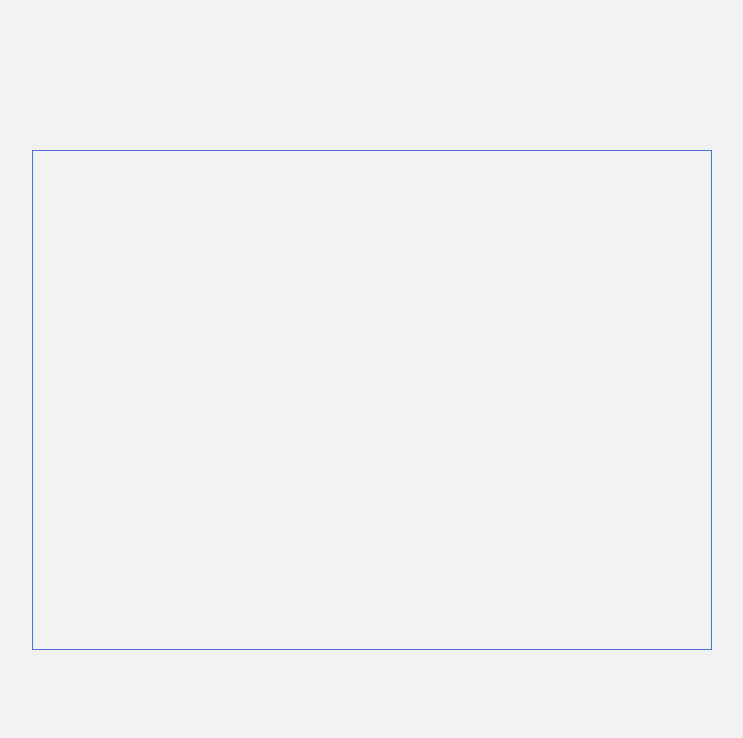
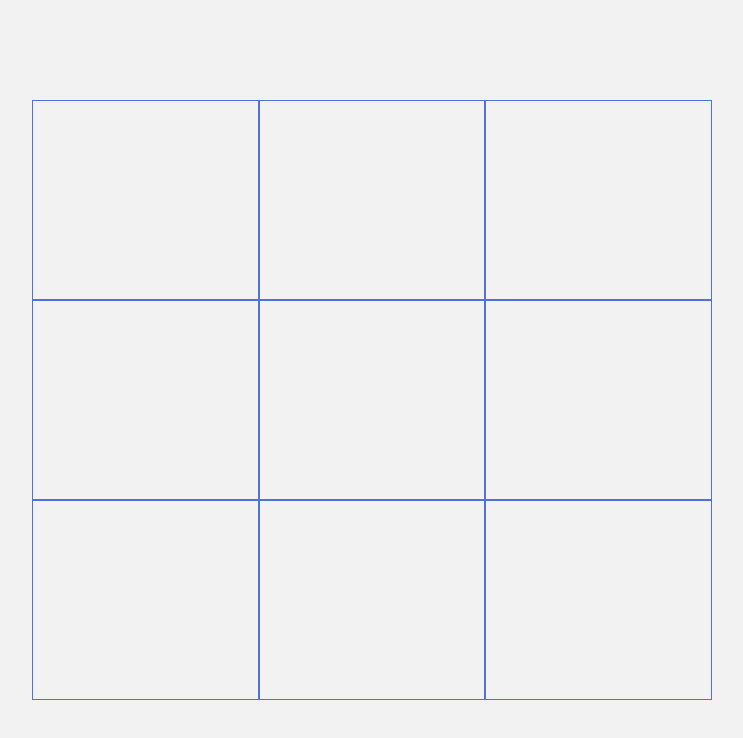
Before and after one commit to 0xkiichiro/react-xox, a React (Create React App) app: page /game in a window 1280 px wide. Shown: the top 738 px of the page, without its empty margins (348-1091 px from the left). Built offline with nearby package versions, Linux system fonts and the light colour scheme.

Commit message:
object approach

```diff
--- a/src/components/BoardPiece.jsx
+++ b/src/components/BoardPiece.jsx
@@ -1,5 +1,15 @@
-const BoardPiece = () => {
-  return <div>BoardPiece</div>;
+import boardPieceStyle from "../scss/modules/boardPiece.module.scss";
+
+const BoardPiece = ({ boardArr, setBoardArr, handleClick, id }) => {
+  return (
+    <div
+      className={boardPieceStyle["sq"]}
+      id={id}
+      onClick={(e) => handleClick(e)}
+    >
+      {boardArr[id].content}
+    </div>
+  );
 };
 
 export default BoardPiece;
--- a/src/components/GameBoard.jsx
+++ b/src/components/GameBoard.jsx
@@ -1,7 +1,46 @@
-import boardStyle from "../scss/components/gameBoard.module.scss";
+import { useState } from "react";
+import boardStyle from "../scss/modules/gameBoard.module.scss";
+import BoardPiece from "./BoardPiece";
 
 const GameBoard = () => {
-  return <div className={boardStyle["game-board"]}></div>;
+  const [boardArr, setBoardArr] = useState([
+    { id: 0, content: "" },
+    { id: 1, content: "" },
+    { id: 2, content: "" },
+    { id: 3, content: "" },
+    { id: 4, content: "" },
+    { id: 5, content: "" },
+    { id: 6, content: "" },
+    { id: 7, content: "" },
+    { id: 8, content: "" },
+  ]);
+
+  const handleClick = (e) => {
+    console.log(boardArr);
+    boardArr.map(
+      (item) =>
+        item.id == e.target.id &&
+        setBoardArr([
+          { id: item.id, content: "X" },
+          ...boardArr.filter((item) => item.id != e.target.id),
+        ])
+    );
+    console.log(e.target.id);
+  };
+
+  return (
+    <div className={boardStyle["game-board"]}>
+      {boardArr.map((sq, index) => (
+        <BoardPiece
+          key={index}
+          id={index}
+          handleClick={handleClick}
+          boardArr={boardArr}
+          setBoardArr={setBoardArr}
+        />
+      ))}
+    </div>
+  );
 };
 
 export default GameBoard;
--- a/src/pages/GamePage.jsx
+++ b/src/pages/GamePage.jsx
@@ -4,13 +4,8 @@ import GameBoard from "../components/GameBoard";
 const GamePage = () => {
   const boardArr = [1, 2, 3, 4, 5, 6, 7, 8, 9];
   return (
-    <div className="page-container">
-      <GameBoard>
-        {boardArr.map((sq) => (
-          <BoardPiece />
-        ))}
-        <div>hello</div>
-      </GameBoard>
+    <div className="game-page-container">
+      <GameBoard />
     </div>
   );
 };
--- a/src/pages/WelcomePage.jsx
+++ b/src/pages/WelcomePage.jsx
@@ -3,7 +3,7 @@ import { useNavigate } from "react-router-dom";
 const WelcomePage = () => {
   const navigate = useNavigate();
   return (
-    <div className="page-container">
+    <div className="welcome-page-container">
       <h1 className="heading-1">Welcome to the 0xkiichiro's XOX Game</h1>
       <h2 className="heading-2">Rules</h2>
       <ul className="p">
--- a/src/scss/components/gameBoard.module.scss
+++ /dev/null
@@ -1,7 +0,0 @@
-@import "../abstracts/variables";
-
-.game-board {
-  height: 500px;
-  width: 50%;
-  border: 1px solid $colorBlue;
-}
--- /dev/null
+++ b/src/scss/modules/boardPiece.module.scss
@@ -0,0 +1,13 @@
+@import "../abstracts/variables";
+
+.sq {
+  height: 200px;
+  width: 33.33%;
+  border: 1px solid $colorBlue;
+
+  display: flex;
+  justify-content: center;
+  align-items: center;
+
+  font-size: 5rem;
+}
--- /dev/null
+++ b/src/scss/modules/gameBoard.module.scss
@@ -0,0 +1,10 @@
+@import "../abstracts/variables";
+
+.game-board {
+  height: 600px;
+  width: 50%;
+  // border: 1px solid $colorBlue;
+
+  display: flex;
+  flex-wrap: wrap;
+}
--- a/src/scss/pages/_gamePage.scss
+++ b/src/scss/pages/_gamePage.scss
@@ -1,4 +1,4 @@
-.page-container {
+.game-page-container {
   width: 1440px;
   height: 100vh;
   background-color: $colorBg;
@@ -6,6 +6,7 @@
   padding: 2.5rem;
 
   display: flex;
+  flex-direction: column;
   justify-content: center;
   align-items: center;
 }
--- a/src/scss/pages/_welcomePage.scss
+++ b/src/scss/pages/_welcomePage.scss
@@ -1,4 +1,4 @@
-.page-container {
+.welcome-page-container {
   width: 1440px;
   height: 100vh;
   background-color: $colorBg;
```
